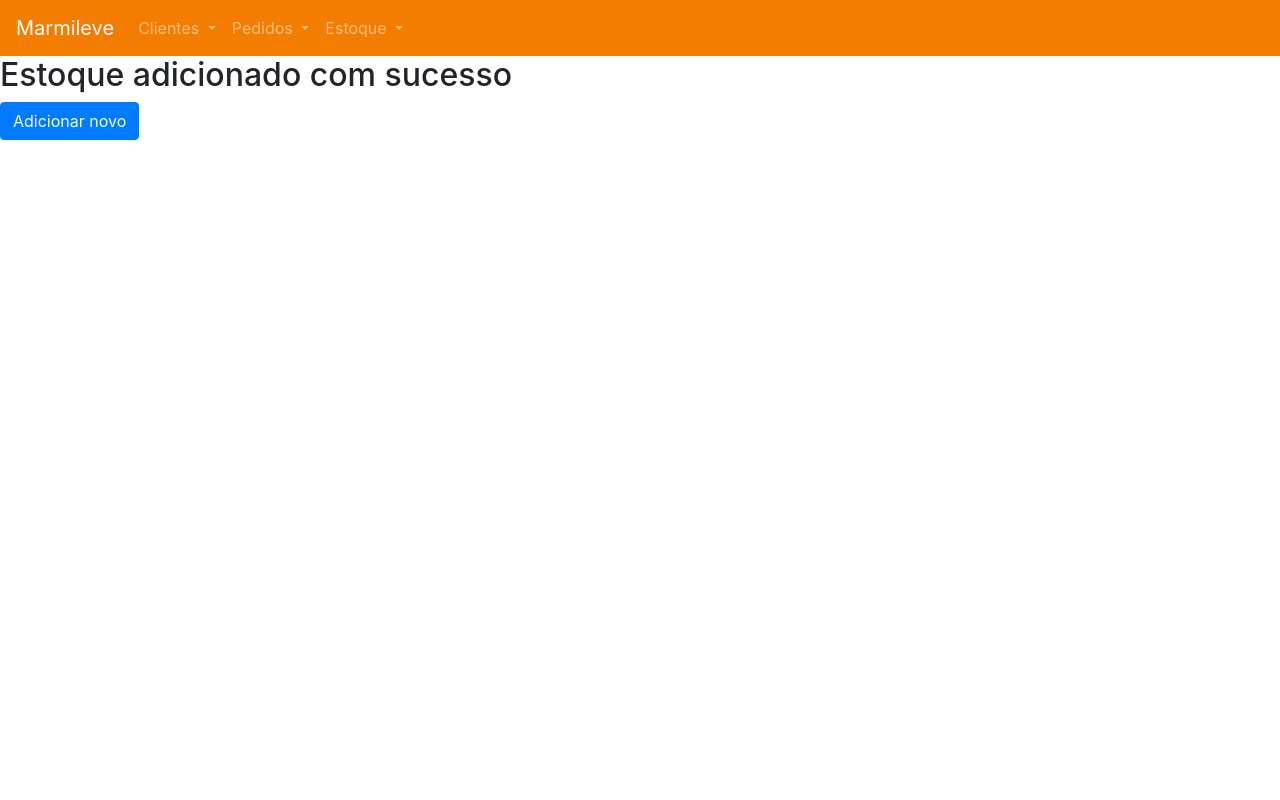
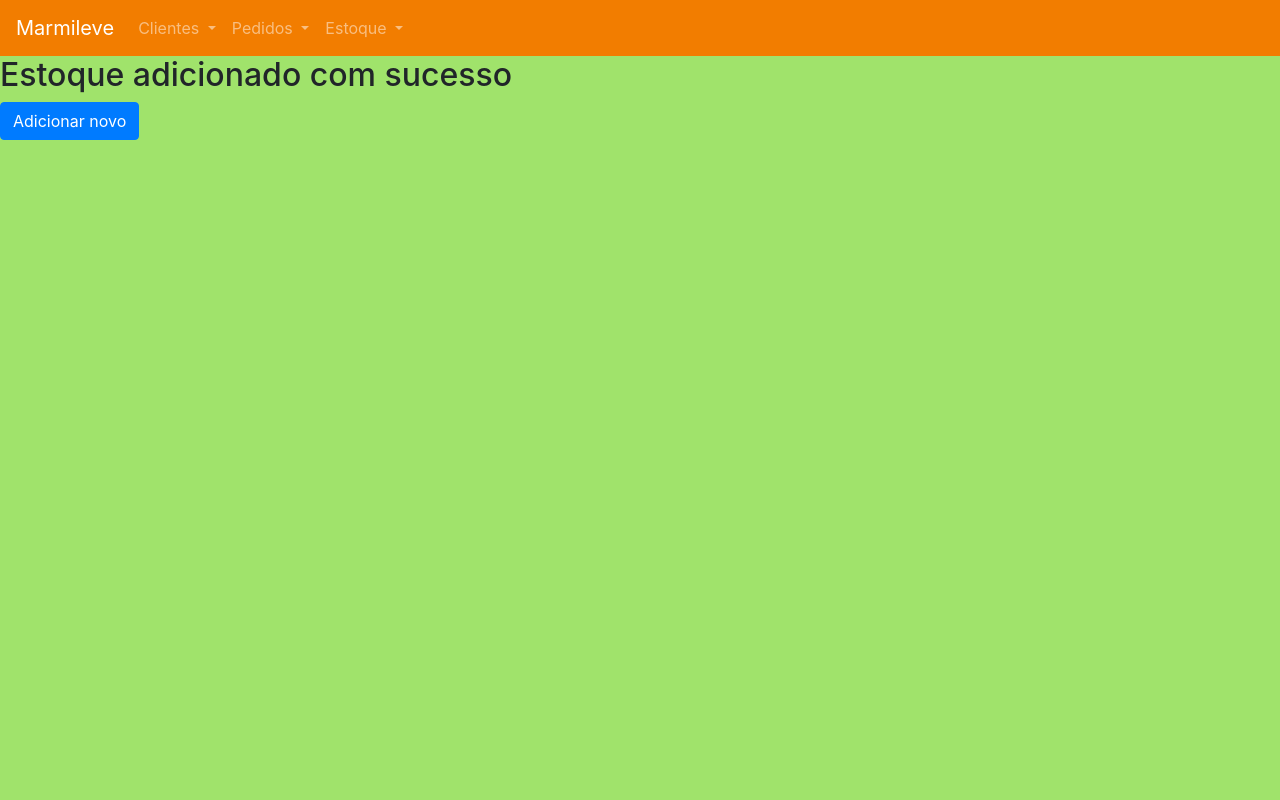
Before and after one commit to ETLopes/marmileve-django, a Django app: page /estoque/estoque_create/estoque_success/ in a window 1280 px wide. Run offline with Django 3.2, Linux system fonts and the light colour scheme; some libraries are stand-ins or nearby versions.

Commit message:
Layout Makeup

```diff
--- a/sitemarmileve/templates/sitemarmileve/estoque_success.html
+++ b/sitemarmileve/templates/sitemarmileve/estoque_success.html
@@ -1,9 +1,11 @@
 {% extends 'sitemarmileve/base.html' %}
 
 {% block content %}
+<body style="background-color: #a0e36b">
+
 
 <h2>Estoque adicionado com sucesso</h2>
 <a class="btn btn-primary" href="../" role="button">Adicionar novo</a>
-
+</body>
 
 {% endblock%}
```
